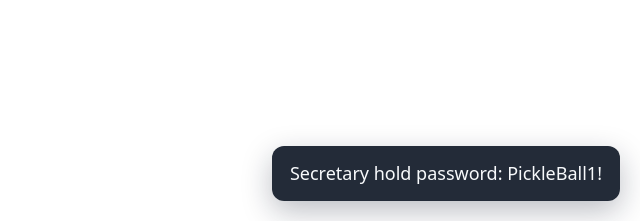
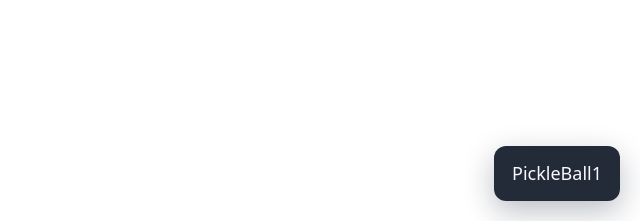
Before and after one commit to grewap17/Book-P-court, a Flask app: page / in a window 1280 px wide. Shown: the part 579-800 px from the top of the page, without its empty margins (640-1280 px from the left). Run offline with Flask 3, Linux system fonts and the light colour scheme; some libraries are stand-ins or nearby versions.

Commit message:
Update footer note text

```diff
--- a/templates/index.html
+++ b/templates/index.html
@@ -74,6 +74,6 @@
 			<button type="submit">Book Now</button>
 		</form>
 	</main>
-	<div class="password-note">Secretary hold password: PickleBall1!</div>
+	<div class="password-note">PickleBall1</div>
 </body>
 </html>
```
